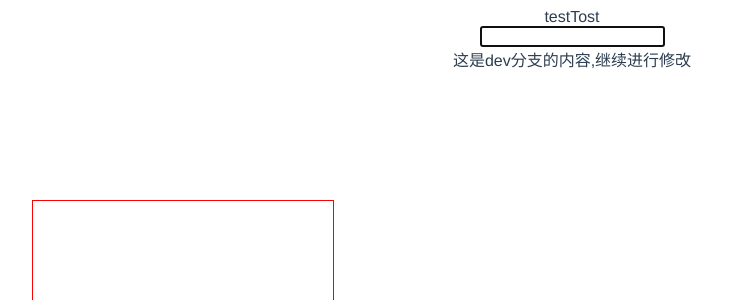
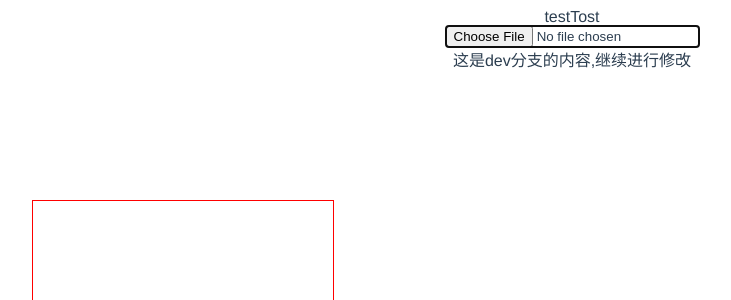
Before and after one commit to wq89855254/conponents, a Vue app: page /#/ in a window 1280 px wide. Shown: the top 300 px of the page, without its empty margins (68-799 px from the left). Built offline with nearby package versions, Linux system fonts and the light colour scheme; a small style sheet from the web is missing.

Commit message:
添加分支内容

```diff
--- a/src/views/Home.vue
+++ b/src/views/Home.vue
@@ -1,7 +1,7 @@
 <template>
   <div class="home">
       <div class="testTost" @click="showToast">testTost</div>
-      <input type="text" v-focus>
+      <input type="file" v-focus>
       <div class="drag" v-drag></div>
       <div>这是dev分支的内容,继续进行修改</div>
   </div>
```
